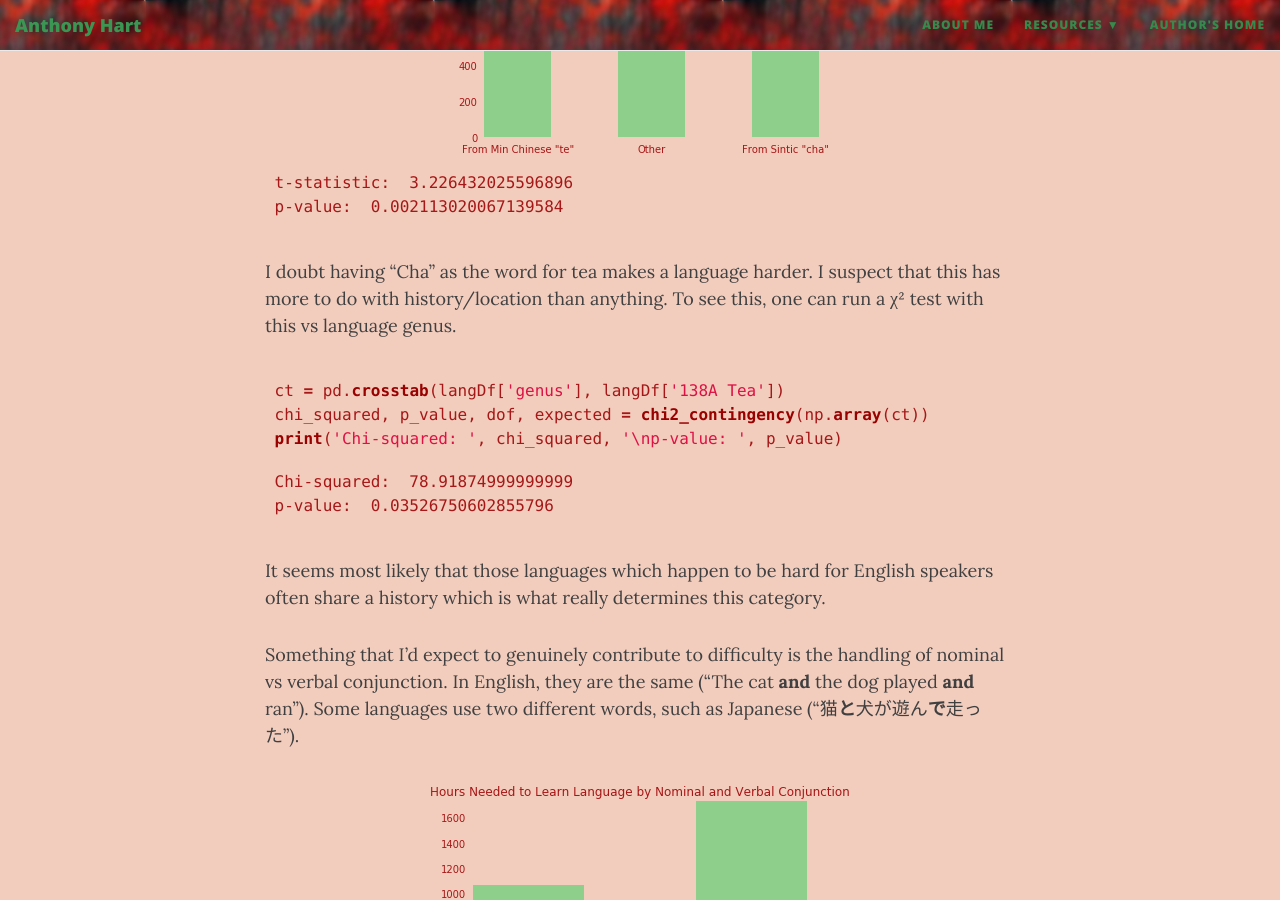
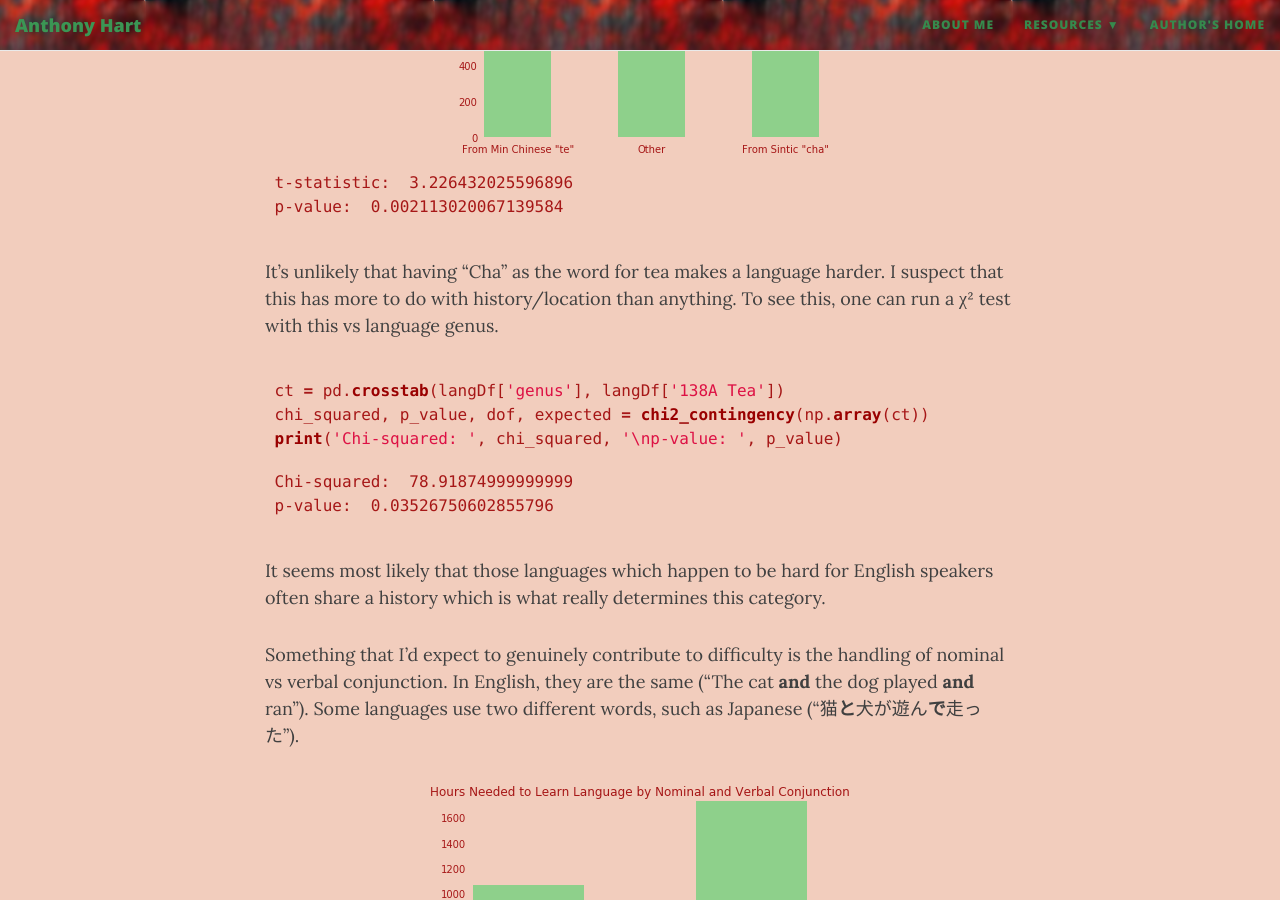
Before and after one commit to AHartNtkn/AHartNtkn.github.io, a Jekyll site: the page built from _posts/2019-08-30-Anthony-Hart-and-the-Quest-for-a-Statistically-Significant-Result-About-the-Difficulty-of-Different-Languages.md, in a window 1280 px wide and 900 px high, scrolled down 9586 px. Built offline with Jekyll 4.4.1, drawn with Linux system fonts in a browser that asks for light colours; nearby versions of some CDN libraries.

Commit message:
phrasing

````diff
--- a/_posts/2019-08-30-Anthony-Hart-and-the-Quest-for-a-Statistically-Significant-Result-About-the-Difficulty-of-Different-Languages.md
+++ b/_posts/2019-08-30-Anthony-Hart-and-the-Quest-for-a-Statistically-Significant-Result-About-the-Difficulty-of-Different-Languages.md
@@ -332,7 +332,7 @@ print("t-statistic: ", t.statistic, "\np-value: ", t.pvalue)
     t-statistic:  3.226432025596896
     p-value:  0.002113020067139584
 
-I doubt having "Cha" as the word for tea makes a language harder. I suspect that this has more to do with history/location than anything. To see this, one can run a χ² test with this vs language genus.
+It's unlikely that having "Cha" as the word for tea makes a language harder. I suspect that this has more to do with history/location than anything. To see this, one can run a χ² test with this vs language genus.
 
 ```python
 ct = pd.crosstab(langDf['genus'], langDf['138A Tea'])
````
